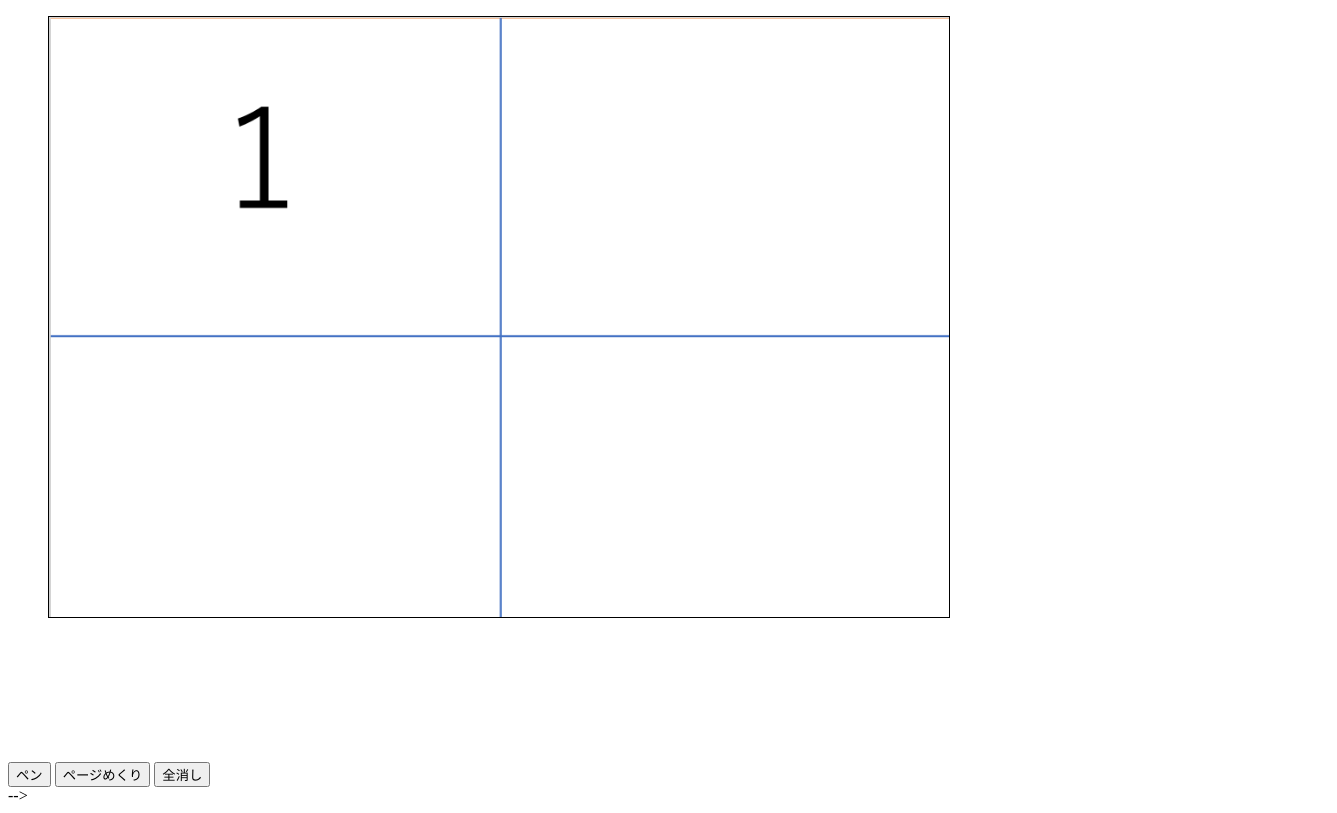
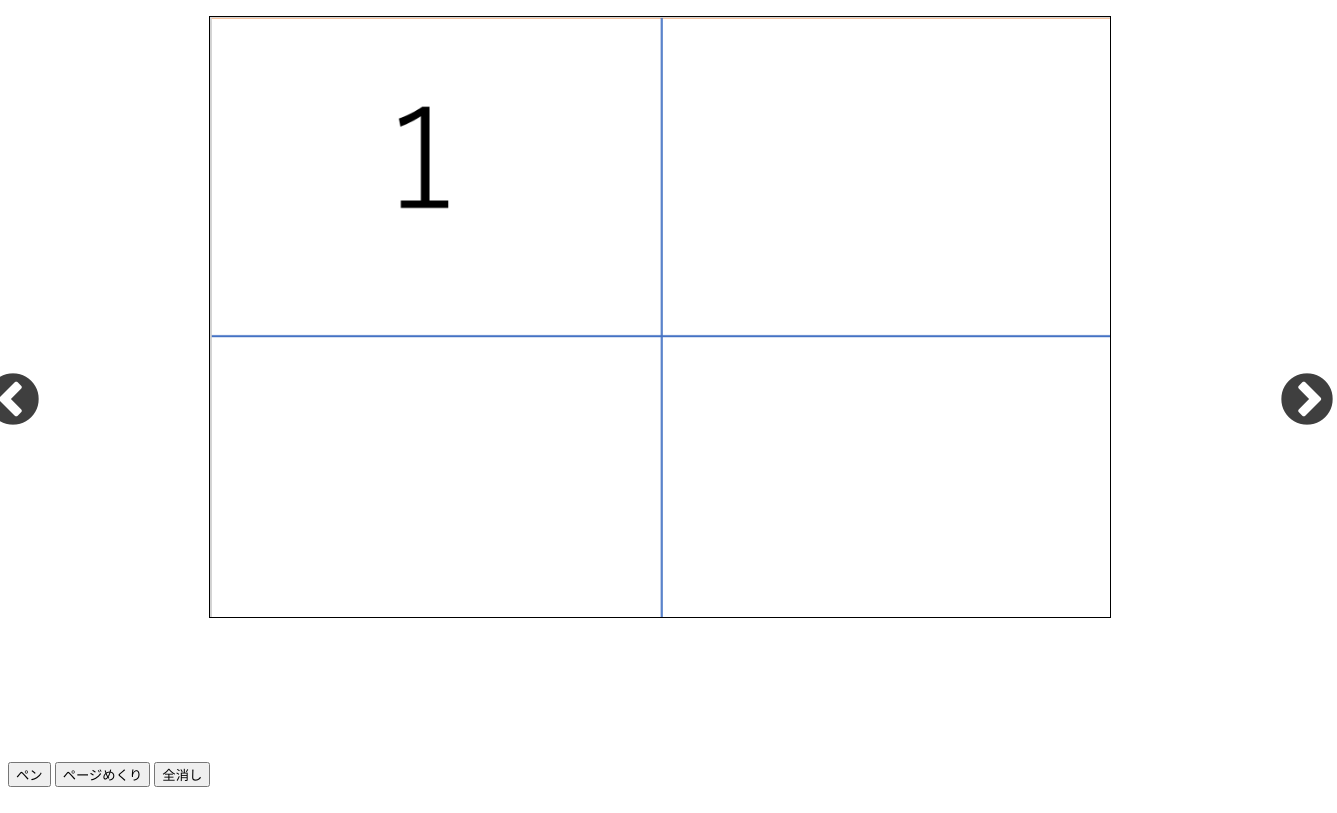
Before and after one commit to eripo/-eripo-.github.io, a website: page digitalTextbook_ver7.html in a window 1280 px wide. Shown: the whole page, 1337 px wide, since content can reach past the window. Drawn offline with nearby package versions, Linux system fonts and the light colour scheme.

Commit message:
restart setup

```diff
--- a/digitalTextbook_ver7.html
+++ b/digitalTextbook_ver7.html
@@ -11,12 +11,12 @@
     <script type="text/javascript" src="digitalTextbook2.js"></script>
 
 	<!-- CSS -->
-<!--	<link rel="stylesheet" type="text/css" href="css/slick.css"/>
+	<link rel="stylesheet" type="text/css" href="css/slick.css"/>
  	<link rel="stylesheet" type="text/css" href="css/slick-theme.css"/>
-	<link rel="stylesheet" type="text/css" href="css/common.css"/> -->
+	<link rel="stylesheet" type="text/css" href="css/common.css"/>
 
-	<link rel="stylesheet" type="text/css" href="https://cdn.jsdelivr.net/npm/slick-carousel@1.8.1/slick/slick.css">
-	<link rel="stylesheet" type="text/css" href="https://cdnjs.cloudflare.com/ajax/libs/slick-carousel/1.9.0/slick-theme.css">
+	<!-- <link rel="stylesheet" type="text/css" href="https://cdn.jsdelivr.net/npm/slick-carousel@1.8.1/slick/slick.css">
+	<link rel="stylesheet" type="text/css" href="https://cdnjs.cloudflare.com/ajax/libs/slick-carousel/1.9.0/slick-theme.css"> -->
 
 
 </head>
@@ -62,9 +62,9 @@
 	</div>
 
 	<!-- JS -->
-<!--  	<script type="text/javascript" src="js/slick.min.js"></script> -->
+ 	<script type="text/javascript" src="js/slick.min.js"></script>
 	<script type="text/javascript" src="js/common.js"></script>
-	<script type="text/javascript" src="//cdn.jsdelivr.net/gh/kenwheeler/slick@1.8.0/slick/slick.min.js"></script> -->
+	<!-- <script type="text/javascript" src="//cdn.jsdelivr.net/gh/kenwheeler/slick@1.8.0/slick/slick.min.js"></script>
 	<script src="https://ajax.googleapis.com/ajax/libs/jquery/3.6.0/jquery.min.js"></script>
-	<script type="text/javascript" src="https://cdn.jsdelivr.net/npm/slick-carousel@1.8.1/slick/slick.min.js"></script>
+	<script type="text/javascript" src="https://cdn.jsdelivr.net/npm/slick-carousel@1.8.1/slick/slick.min.js"></script> -->
 </body>
```
